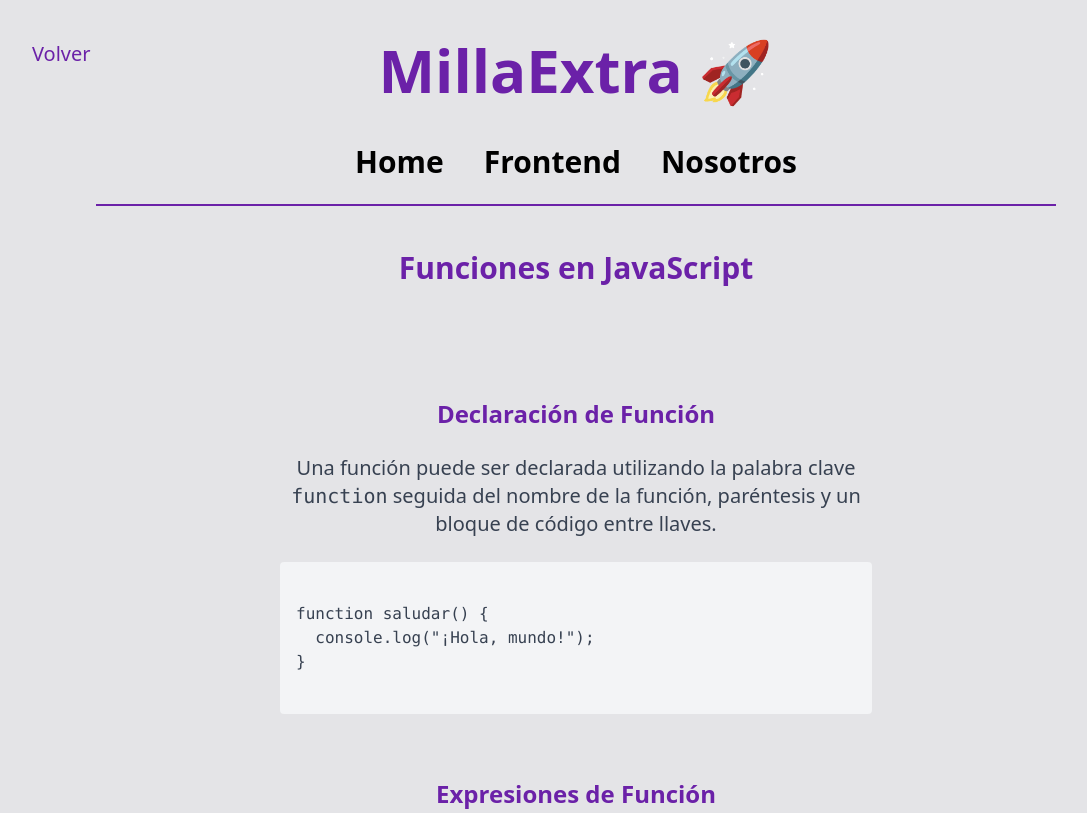
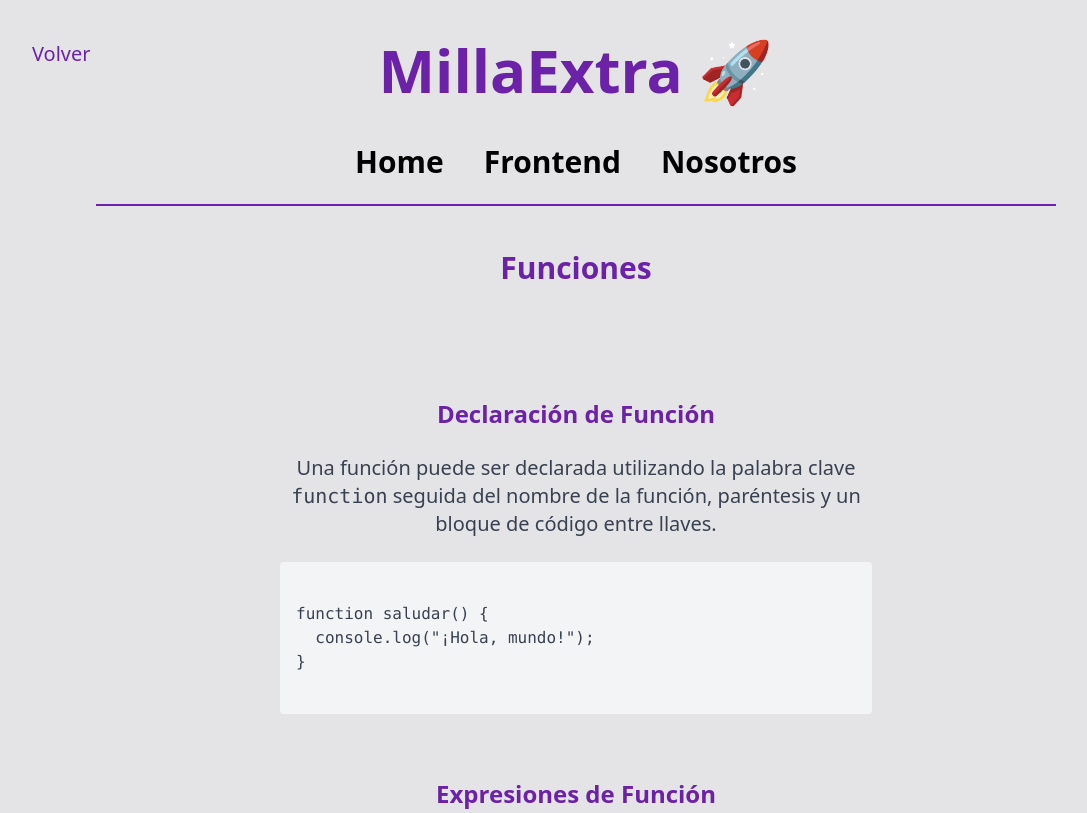
Before and after one commit to CodingFlashOR/millaextra-front, an Astro site: page /frontend/javascript/funciones in a window 1280 px wide. Shown: the top 813 px of the page, without its empty margins (64-1151 px from the left). Built offline with nearby package versions, Linux system fonts and the light colour scheme; Astro itself is replaced by a stand-in of ours.

```diff
--- a/src/pages/frontend/javascript/funciones.astro
+++ b/src/pages/frontend/javascript/funciones.astro
@@ -4,7 +4,7 @@
 
 <Layout title="Definición de Funciones en JavaScript">
     <div class="md:w-1/2 m-auto flex flex-col gap-6 container mx-auto p-6">
-        <h1 class="text-3xl font-bold text-center text-purple-800 mb-12">Funciones en JavaScript</h1>
+        <h1 class="text-3xl font-bold text-center text-purple-800 mb-12">Funciones</h1>
 
         <h2 class="text-2xl font-bold text-center text-purple-800 mt-10">Declaración de Función</h2>
         <p class="text-xl text-center text-gray-700">
```
